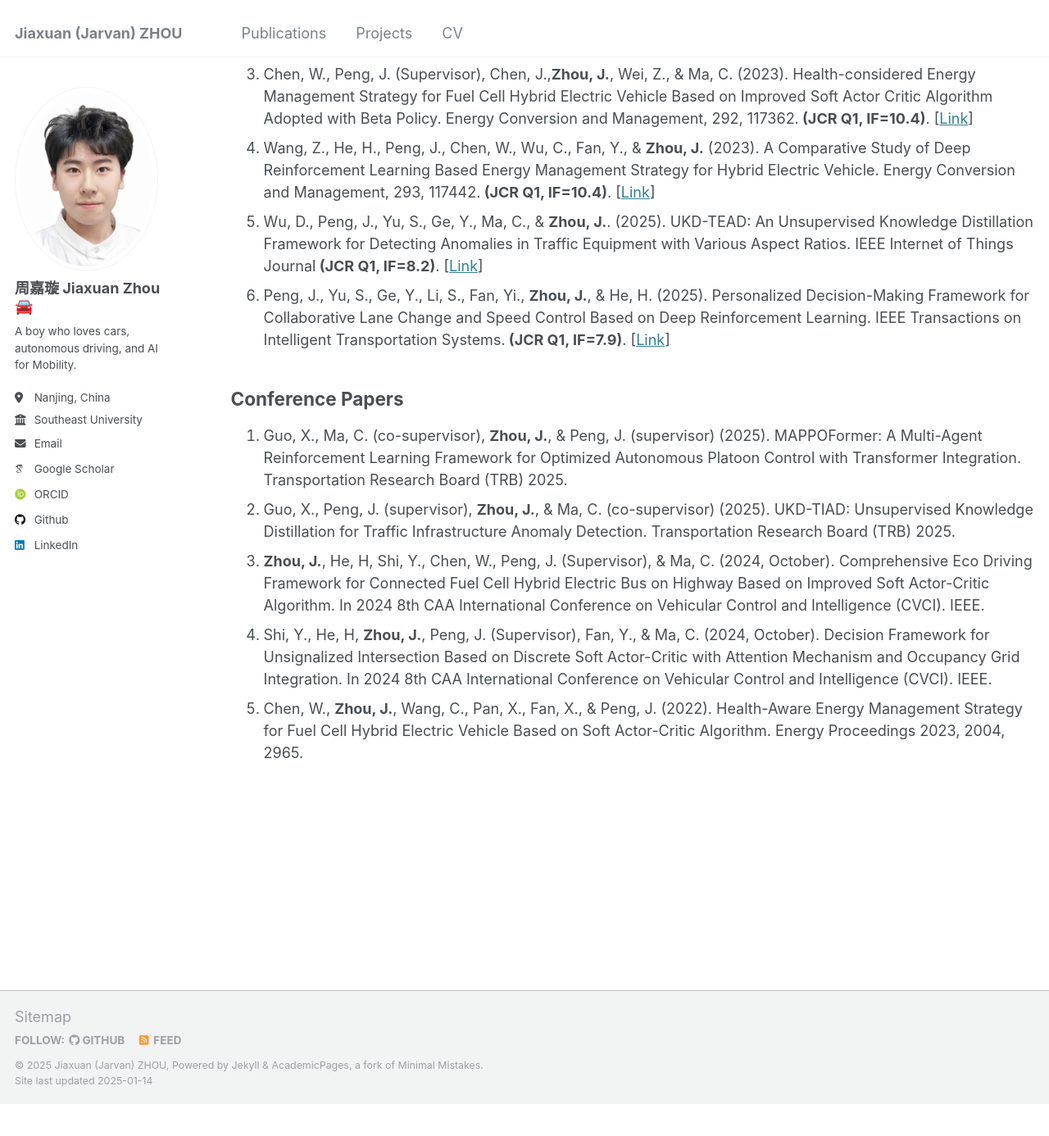
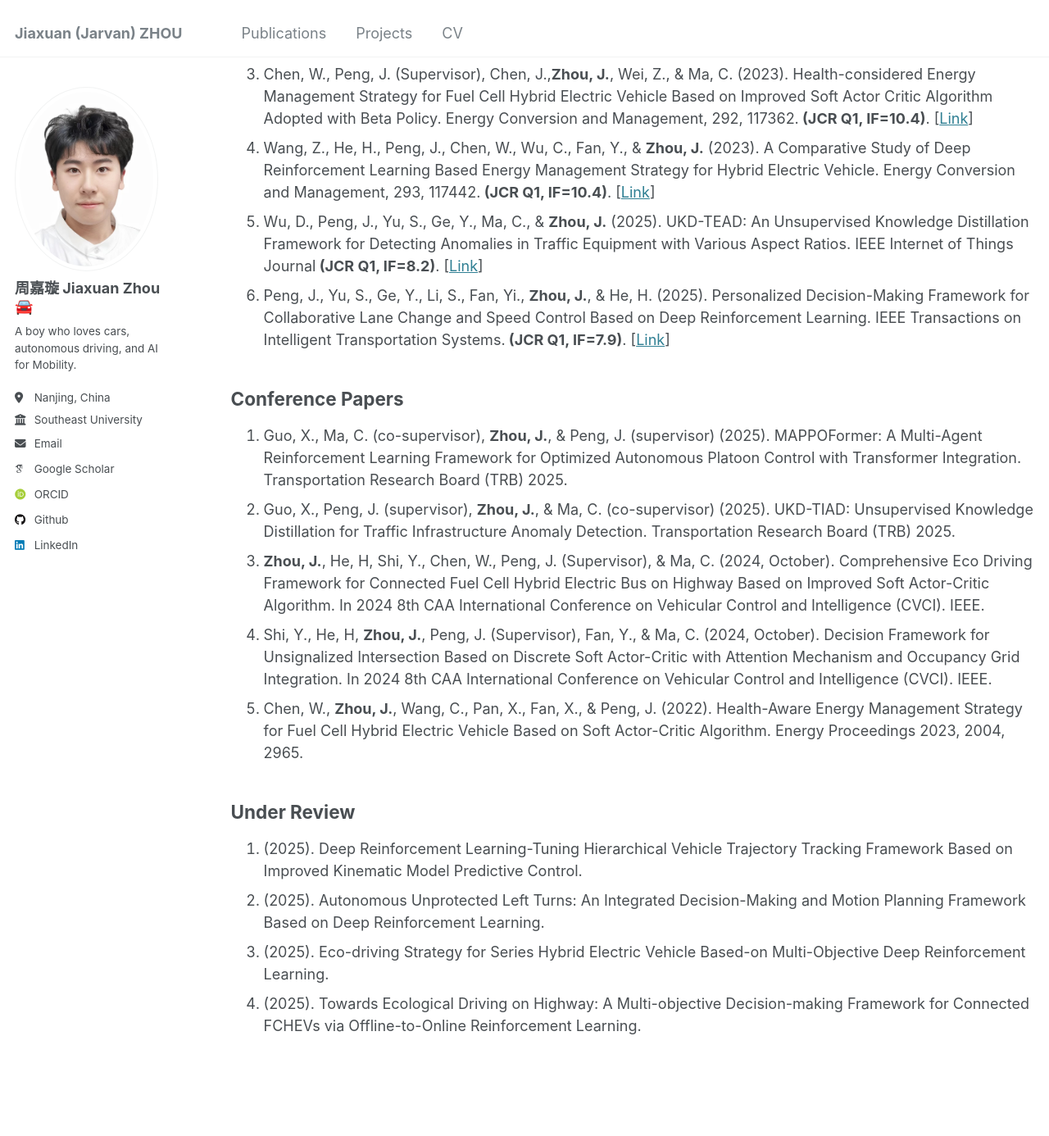
Before and after one commit to jarvanzhouz/jarvanzhouz.github.io, a Jekyll site: the page built from _pages/publications.html, in a window 1280 px wide and 1400 px high, scrolled down 368 px. Shown: the top 1386 px of the window at 82% size. Built offline with Jekyll 4.4.1, drawn with Linux system fonts in a browser that asks for light colours; some web fonts are replaced; before the commit the page ends 1714 px from its top, so only the background shows below that.

Commit message:
Update publications.html

```diff
--- a/_pages/publications.html
+++ b/_pages/publications.html
@@ -21,7 +21,7 @@ author_profile: true
         " target="_blank" rel="noopener noreferrer">Link</a>]</li>
 <li>Wang, Z., He, H., Peng, J., Chen, W., Wu, C., Fan, Y., & <strong>Zhou, J.</strong> (2023). A Comparative Study of Deep Reinforcement Learning Based Energy Management Strategy for Hybrid Electric Vehicle. Energy Conversion and Management, 293, 117442.<strong> (JCR Q1, IF=10.4)</strong>. [<a href="https://doi.org/10.1016/j.enconman.2023.117442
         " target="_blank" rel="noopener noreferrer">Link</a>]</li>
-<li>Wu, D., Peng, J., Yu, S., Ge, Y., Ma, C., & <strong>Zhou, J.</strong>. (2025). UKD-TEAD: An Unsupervised Knowledge Distillation Framework for Detecting Anomalies in Traffic Equipment with Various Aspect Ratios. IEEE Internet of Things Journal<strong> (JCR Q1, IF=8.2)</strong>. [<a href="https://doi.org/10.1109/JIOT.2024.3524788
+<li>Wu, D., Peng, J., Yu, S., Ge, Y., Ma, C., & <strong>Zhou, J.</strong> (2025). UKD-TEAD: An Unsupervised Knowledge Distillation Framework for Detecting Anomalies in Traffic Equipment with Various Aspect Ratios. IEEE Internet of Things Journal<strong> (JCR Q1, IF=8.2)</strong>. [<a href="https://doi.org/10.1109/JIOT.2024.3524788
         " target="_blank" rel="noopener noreferrer">Link</a>]</li>
 <li>Peng, J., Yu, S., Ge, Y., Li, S., Fan, Yi., <strong>Zhou, J.</strong>, & He, H. (2025). Personalized Decision-Making Framework for Collaborative Lane Change and Speed Control Based on Deep Reinforcement Learning. IEEE Transactions on Intelligent Transportation Systems.<strong> (JCR Q1, IF=7.9)</strong>. [<a href="https://doi.org/10.1109/TTE.2023.3339490
         " target="_blank" rel="noopener noreferrer">Link</a>]</li>
@@ -35,7 +35,13 @@ author_profile: true
 <li><strong>Zhou, J.</strong>, He, H, Shi, Y., Chen, W., Peng, J. (Supervisor), & Ma, C. (2024, October). Comprehensive Eco Driving Framework for Connected Fuel Cell Hybrid Electric Bus on Highway Based on Improved Soft Actor-Critic Algorithm. In 2024 8th CAA International Conference on Vehicular Control and Intelligence (CVCI). IEEE.</li>
 <li>Shi, Y., He, H, <strong>Zhou, J.</strong>, Peng, J. (Supervisor), Fan, Y., & Ma, C. (2024, October). Decision Framework for Unsignalized Intersection Based on Discrete Soft Actor-Critic with Attention Mechanism and Occupancy Grid Integration. In 2024 8th CAA International Conference on Vehicular Control and Intelligence (CVCI). IEEE.</li>
 <li>Chen, W., <strong>Zhou, J.</strong>, Wang, C., Pan, X., Fan, X., & Peng, J. (2022). Health-Aware Energy Management Strategy for Fuel Cell Hybrid Electric Vehicle Based on Soft Actor-Critic Algorithm. Energy Proceedings 2023, 2004, 2965.</li>
-
 </ol>
 
+<h2>Under Review</h2>
+<ol>
+<li>(2025). Deep Reinforcement Learning-Tuning Hierarchical Vehicle Trajectory Tracking Framework Based on Improved Kinematic Model Predictive Control.</li>
+<li>(2025). Autonomous Unprotected Left Turns: An Integrated Decision-Making and Motion Planning Framework Based on Deep Reinforcement Learning.</li>
+<li>(2025). Eco-driving Strategy for Series Hybrid Electric Vehicle Based-on Multi-Objective Deep Reinforcement Learning.</li>
+<li>(2025). Towards Ecological Driving on Highway: A Multi-objective Decision-making Framework for Connected FCHEVs via Offline-to-Online Reinforcement Learning.</li>
+</ol>
 </p>
```
